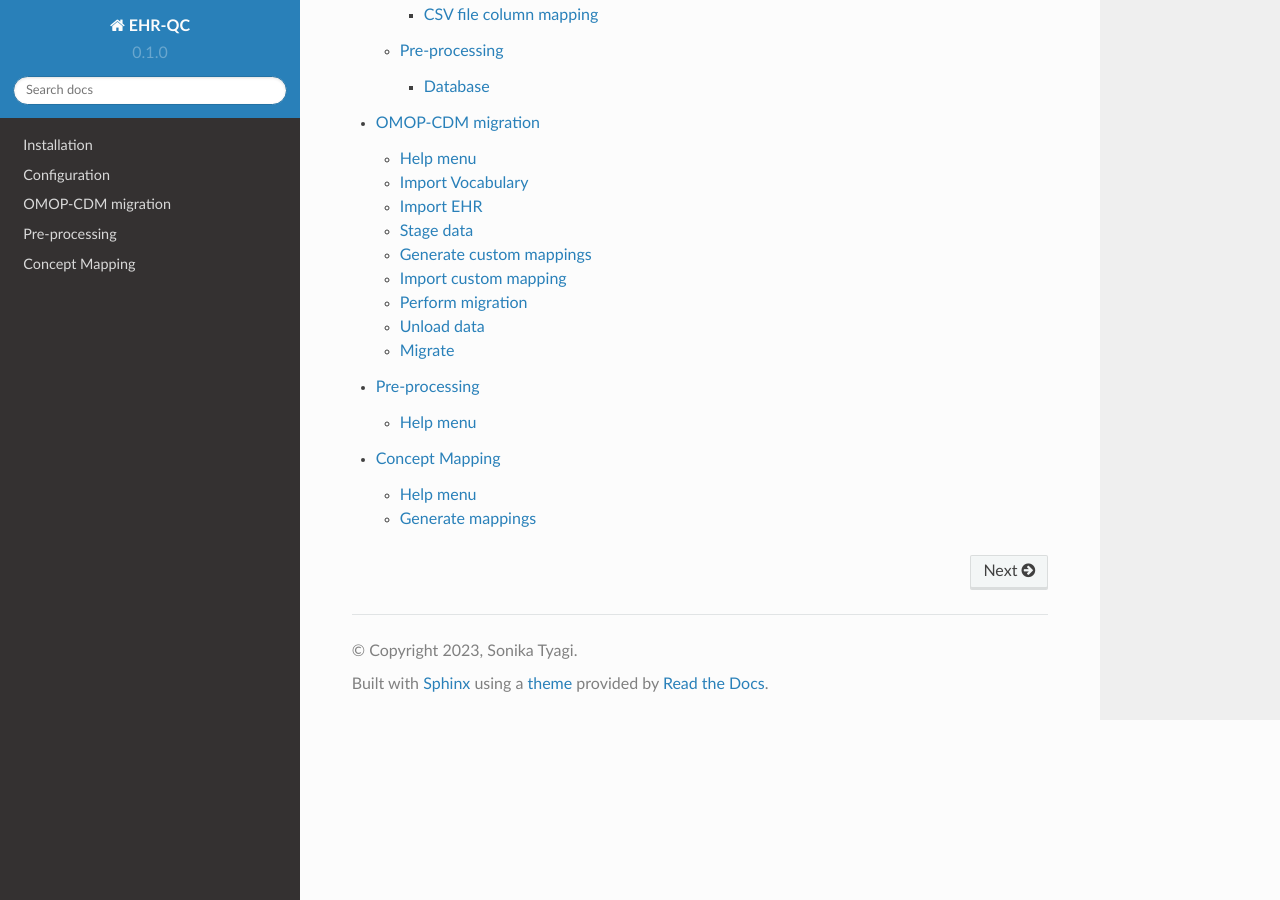
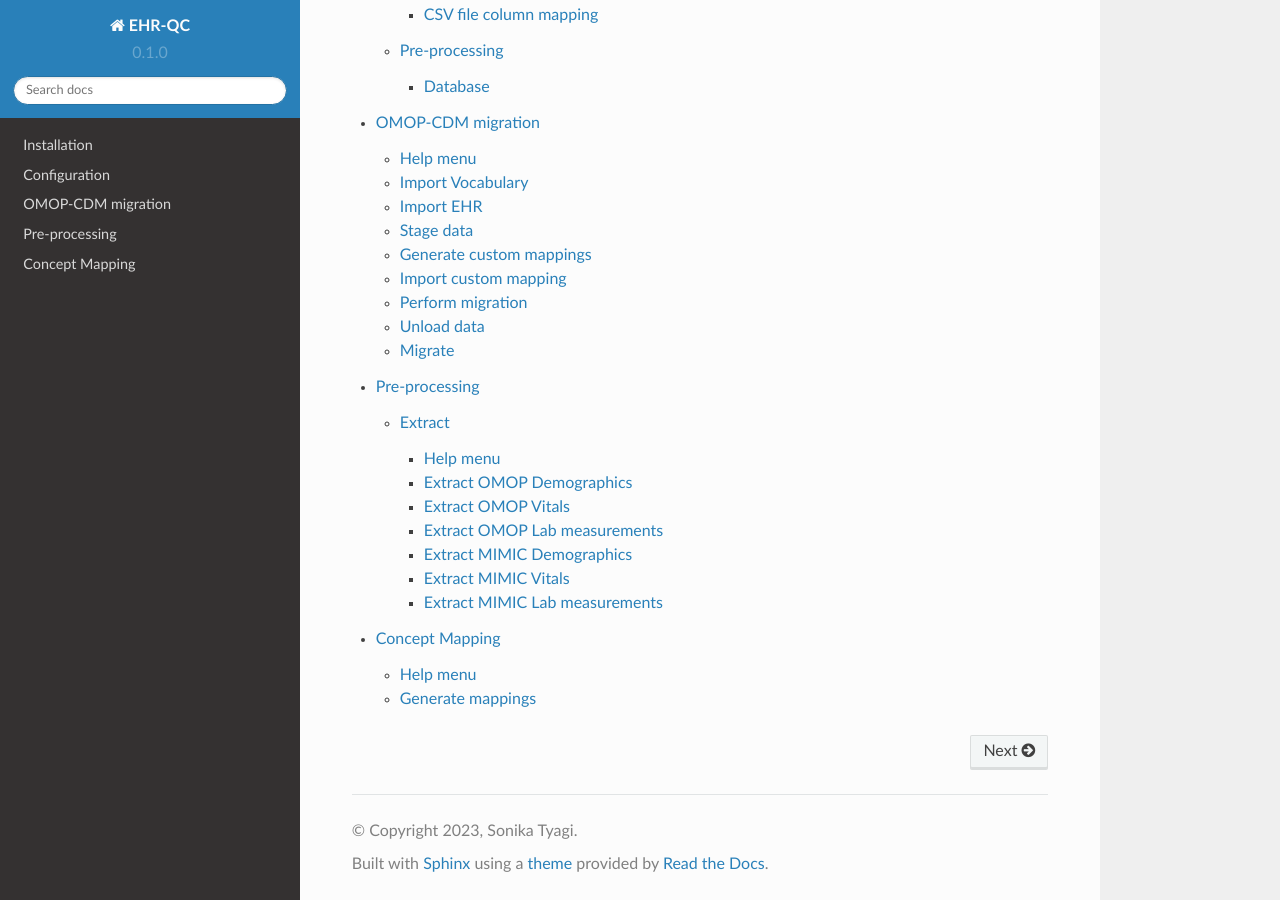
Before and after one commit to ryashpal/EHR-QC-Tutorials, a Sphinx documentation site: the page built from docs/source/index.rst, in a window 1280 px wide and 900 px high, scrolled down 1034 px. Built offline with Sphinx 7.4.7 and the Read the Docs theme 2.0.0, drawn with Linux system fonts in a browser that asks for light colours; some of the changed lines change nothing that is shown.

Commit message:
added extract

````diff
--- a/docs/source/process.rst
+++ b/docs/source/process.rst
@@ -1,7 +1,104 @@
 Pre-processing
 ==============
 
+
+Extract
+-------
+
+**Note 1: The extract module is required if the EHR data exists in a relational database**
+
+**Note 2: If the EHR data is in the flat file (.csv), please proceed to next sections**
+
+
 Help menu
----------
+~~~~~~~~~
 
-To display the help menu of the Pre-processing utility.
+To display the help menu of the Extract functionality.
+
+.. code-block:: console
+
+    (.venv) user@hostname:~/workspace/EHRQC$.venv/bin/python -m ehrqc.extract.Extract -h
+
+
+or
+
+.. code-block:: console
+
+    (.venv) user@hostname:~/workspace/EHRQC$.venv/bin/python -m ehrqc.extract.Extract --help
+
+
+Output
+
+.. code-block:: console
+    usage: Extract.py [-h] save_path source_db data_type schema_name
+
+    EHRQC
+
+    positional arguments:
+    save_path    Path of the file to store the outputs
+    source_db    Source name [mimic, omop]
+    data_type    Data type name [demographics, vitals, lab_measurements]
+    schema_name  Source schema name
+
+    optional arguments:
+    -h, --help   show this help message and exit
+
+
+Extract OMOP Demographics
+~~~~~~~~~~~~~~~~~~~~~~~~~
+
+To extract the demographics data from omop schema and store it in the `save_path`.
+
+.. code-block:: console
+
+    (.venv) user@hostname:~/workspace/EHRQC$.venv/bin/python -m ehrqc.extract.Extract temp/omop_demograpics.csv omop demographics omop_cdm
+
+
+Extract OMOP Vitals
+~~~~~~~~~~~~~~~~~~~
+
+To extract the vitals data from omop schema and store it in the `save_path`.
+
+.. code-block:: console
+
+    (.venv) user@hostname:~/workspace/EHRQC$.venv/bin/python -m ehrqc.extract.Extract temp/omop_vitals.csv omop vitals omop_cdm
+
+
+Extract OMOP Lab measurements
+~~~~~~~~~~~~~~~~~~~~~~~~~~~~~
+
+To extract the lab measurements data from omop schema and store it in the `save_path`.
+
+.. code-block:: console
+
+    (.venv) user@hostname:~/workspace/EHRQC$.venv/bin/python -m ehrqc.extract.Extract temp/omop_lab_measurements.csv omop lab_measurements omop_cdm
+
+
+Extract MIMIC Demographics
+~~~~~~~~~~~~~~~~~~~~~~~~~
+
+To extract the demographics data from mimic schema and store it in the `save_path`.
+
+.. code-block:: console
+
+    (.venv) user@hostname:~/workspace/EHRQC$.venv/bin/python -m ehrqc.extract.Extract temp/mimic_demographics.csv mimic demographics mimiciv
+
+
+Extract MIMIC Vitals
+~~~~~~~~~~~~~~~~~~~~
+
+To extract the vitals data from mimic schema and store it in the `save_path`.
+
+.. code-block:: console
+
+    (.venv) user@hostname:~/workspace/EHRQC$.venv/bin/python -m ehrqc.extract.Extract temp/mimic_vitals.csv mimic vitals mimiciv
+
+
+Extract MIMIC Lab measurements
+~~~~~~~~~~~~~~~~~~~~~~~~~~~~~~
+
+To extract the lab measurements data from mimic schema and store it in the `save_path`.
+
+```shell
+.venv/bin/python -m ehrqc.extract.Extract temp/mimic_lab_measurements.csv mimic lab_measurements mimiciv
+```
````
